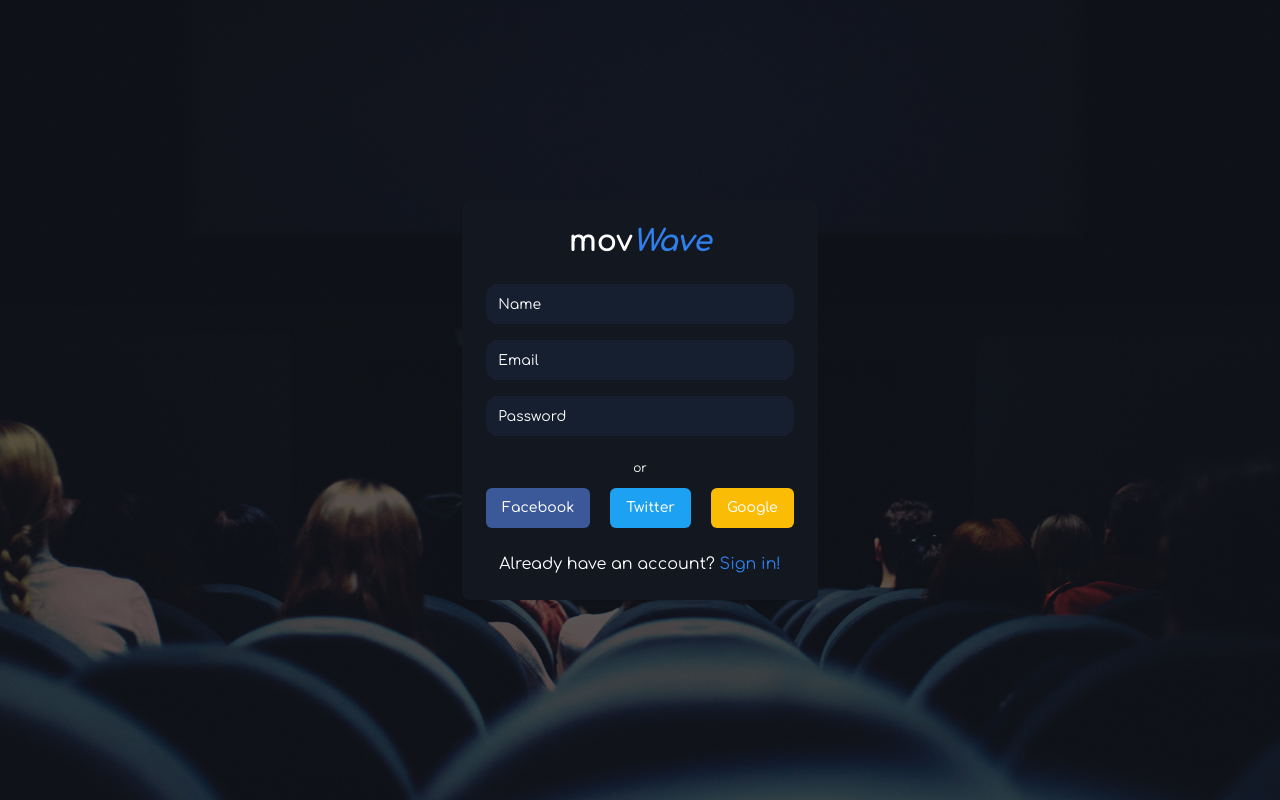
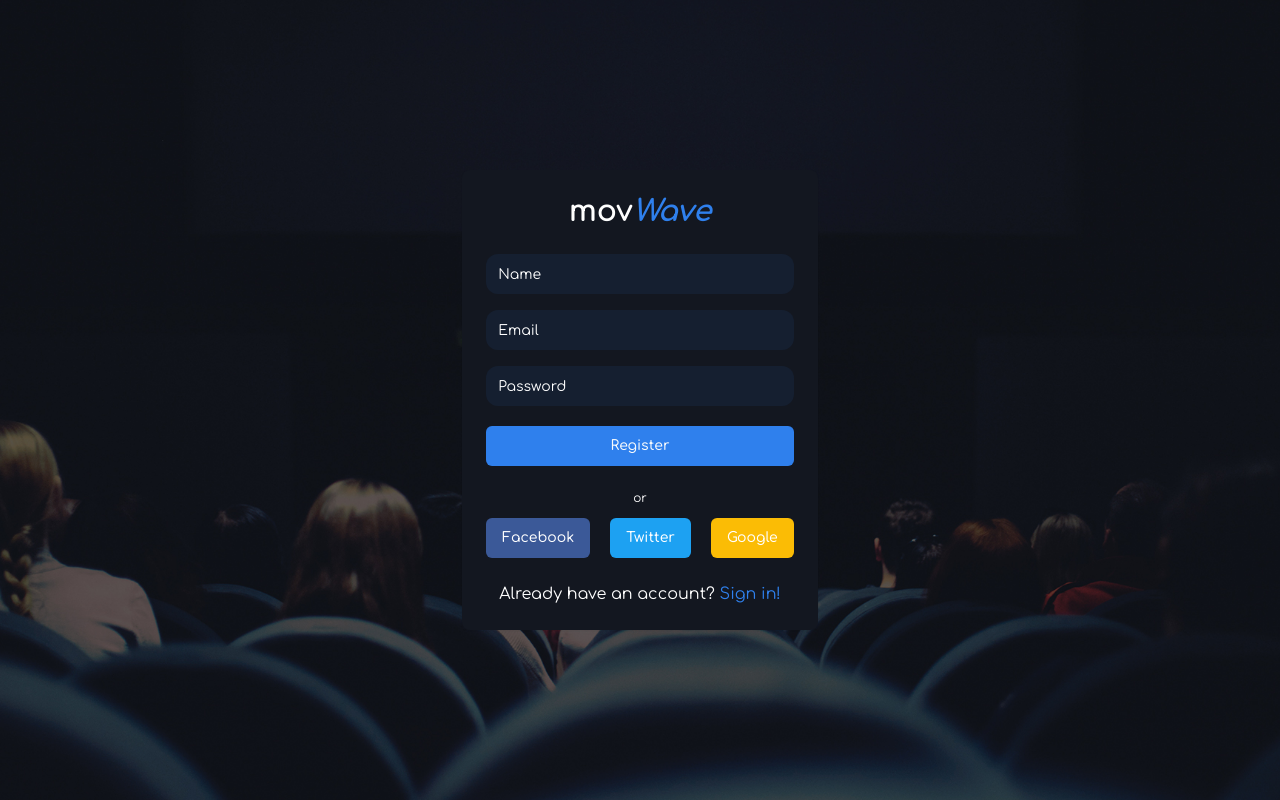
Before and after one commit to aayussraut/next-movWave, a Next.js app: page /auth/register in a window 1280 px wide. Built offline with nearby package versions, Linux system fonts and the light colour scheme.

Commit message:
feat: Update register form to use zod for validation and add submit functionality

```diff
--- a/src/components/form/register-form.tsx
+++ b/src/components/form/register-form.tsx
@@ -1,5 +1,8 @@
 "use client";
-
+import { useForm } from "react-hook-form";
+import * as z from "zod";
+import { zodResolver } from "@hookform/resolvers/zod";
+import { useTransition } from "react";
 import {
   Form,
   FormControl,
@@ -9,26 +12,37 @@ import {
   FormMessage,
 } from "@/components/ui/form";
 import { Input } from "../ui/input";
+import { RegisterSchema } from "../../../schema";
 import { Button } from "../ui/button";
-import Link from "next/link";
-import { useForm } from "react-hook-form";
+import { register } from "@/actions/register";
 
 export default function RegisterForm() {
-  const form = useForm({
+  const [isPending, startTransition] = useTransition();
+
+  const form = useForm<z.infer<typeof RegisterSchema>>({
+    resolver: zodResolver(RegisterSchema),
     defaultValues: {
-      name: "",
       email: "",
       password: "",
+      name: "",
     },
   });
+
+  const onSubmit = (data: z.infer<typeof RegisterSchema>) => {
+    console.log(data);
+    startTransition(() => {
+      register(data);
+    });
+  };
+
   return (
     <Form {...form}>
-      <form onSubmit={() => {}}>
+      <form onSubmit={form.handleSubmit(onSubmit)}>
         <div className="space-y-4">
           <>
             <FormField
               control={form.control}
-              name="email"
+              name="name"
               render={({ field }) => (
                 <FormItem>
                   <FormControl>
@@ -79,6 +93,9 @@ export default function RegisterForm() {
             />
           </>
         </div>
+        <Button type="submit" disabled={isPending} className="mt-5 w-full">
+          Register
+        </Button>
       </form>
     </Form>
   );
```
